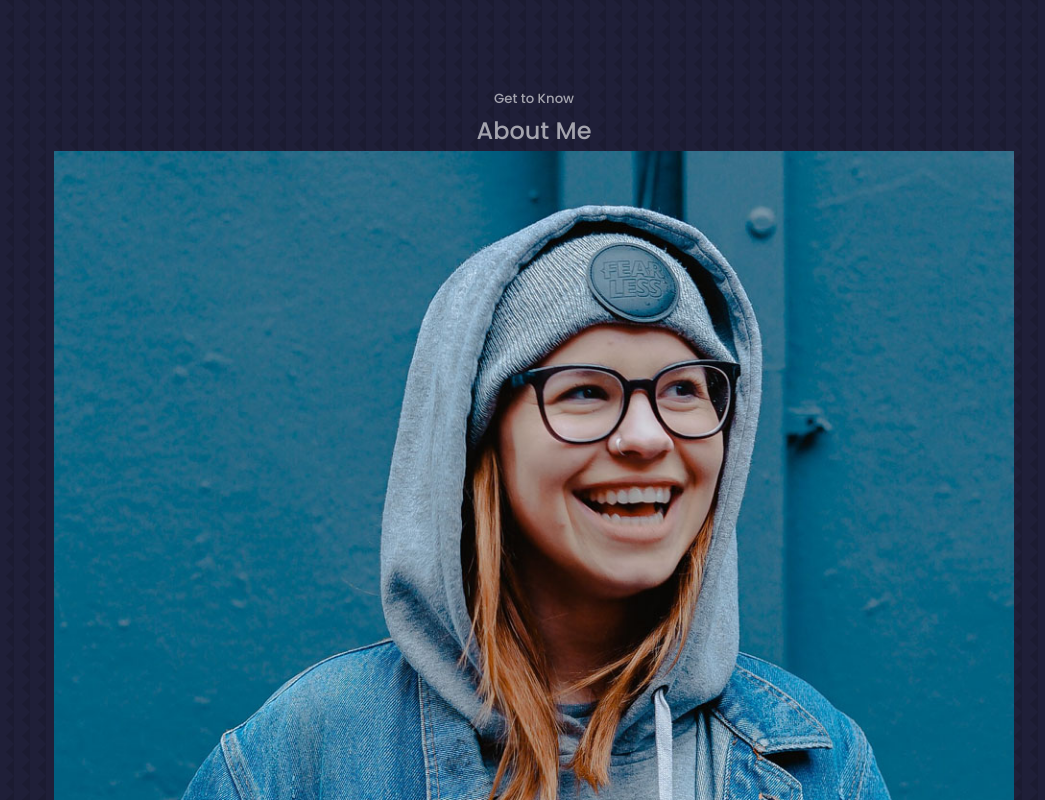
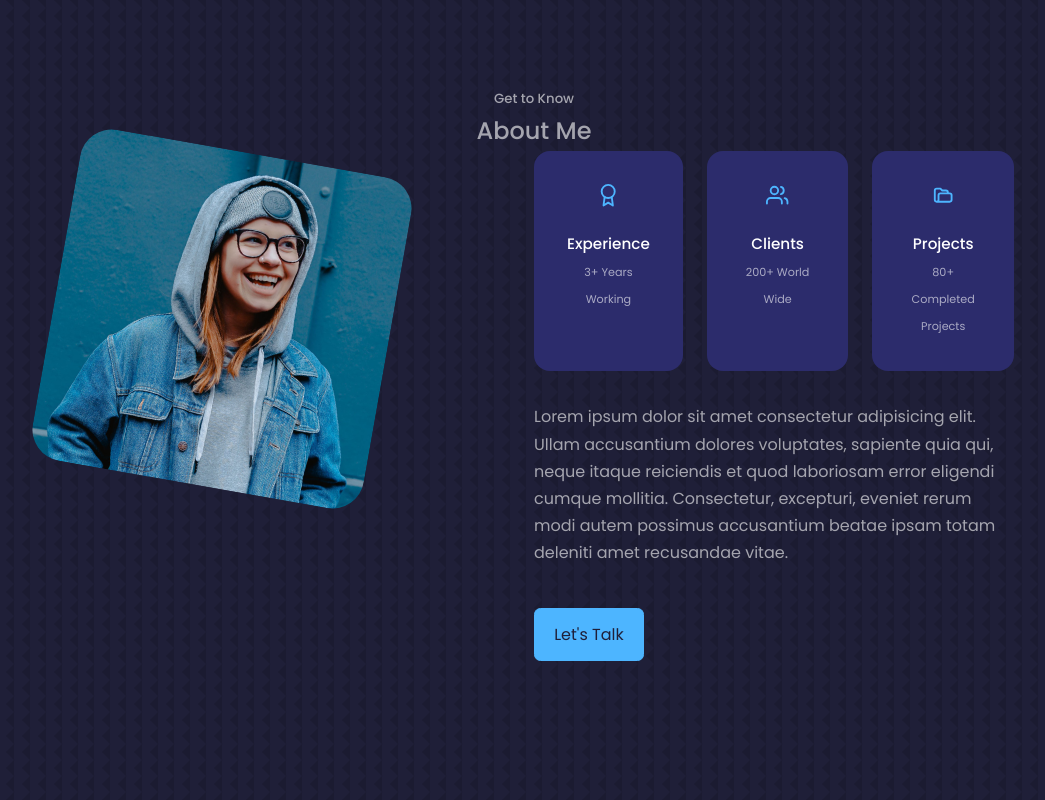
Before and after one commit to hackwebdev/react-personal-portfolio-website, a React (Create React App) app: page / in a window 1280 px wide. Shown: the part 840-1640 px from the top of the page, without its empty margins (106-1151 px from the left). Built offline with nearby package versions, Linux system fonts and the light colour scheme.

Commit message:
about component css

```diff
--- a/src/components/about/about.css
+++ b/src/components/about/about.css
@@ -0,0 +1,68 @@
+.about__container {
+  display: grid;
+  grid-template-columns: 35% 50%;
+  gap: 15%;
+}
+.about__me {
+  width: 100%;
+  aspect-ratio: 1/1;
+  border-radius: 2rem;
+  background-color: linear-gradient(
+    45deg,
+    transparent,
+    var(--color-primary, transparent)
+  );
+  display: grid;
+  place-items: center;
+}
+
+.about__me-image {
+  border-radius: 2rem;
+  overflow: hidden;
+  transform: rotate(10deg);
+  transition: var(--transition);
+}
+
+.about__me-image:hover {
+  transform: rotate(0);
+}
+
+.about__cards {
+  display: grid;
+  grid-template-columns: repeat(3, 1fr);
+  gap: 1.5rem;
+}
+
+.about__card {
+  background-color: var(--color-bg-variant);
+  border: 1px solid transparent;
+  border-radius: 1rem;
+  padding: 2rem;
+  text-align: center;
+}
+
+.about__card:hover {
+  background-color: transparent;
+  border-color: var(--color-primary-variant);
+  cursor: default;
+}
+
+.about__icon {
+  color: var(--color-primary);
+  font-size: 1.4rem;
+  margin-bottom: 1rem;
+}
+
+.about__card h5 {
+  font-size: 0.95rem;
+}
+
+.about__content small {
+  font-size: 0.7rem;
+  color: var(--color-light);
+}
+
+.about__content p {
+  margin: 2rem 0 2.6rem;
+  color: var(--color-light);
+}
```
